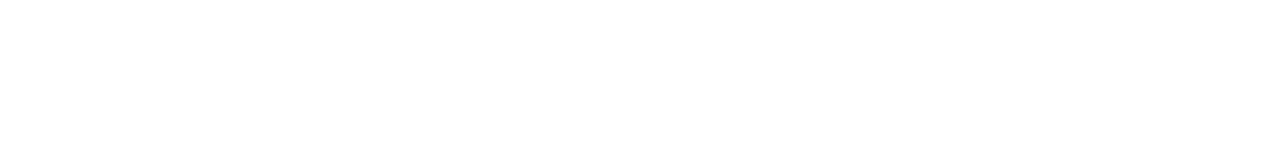
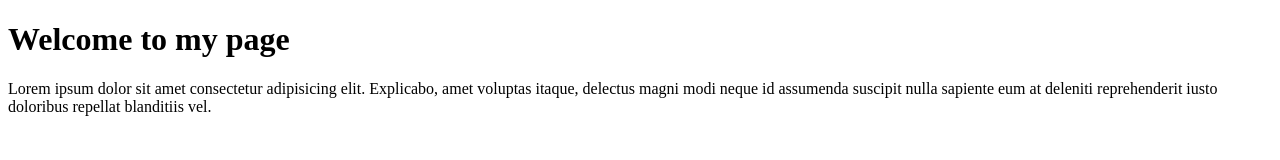
Before and after one commit to sylvan-li/test, a plain HTML site: page index.html in a window 1280 px wide. Drawn offline with Linux system fonts and the light colour scheme.

Commit message:
added heading and paragraph text

```diff
--- a/index.html
+++ b/index.html
@@ -6,6 +6,7 @@
     <title>Document</title>
 </head>
 <body>
-
+    <h1>Welcome to my page</h1>
+    <p>Lorem ipsum dolor sit amet consectetur adipisicing elit. Explicabo, amet voluptas itaque, delectus magni modi neque id assumenda suscipit nulla sapiente eum at deleniti reprehenderit iusto doloribus repellat blanditiis vel.</p>
 </body>
 </html>
```
